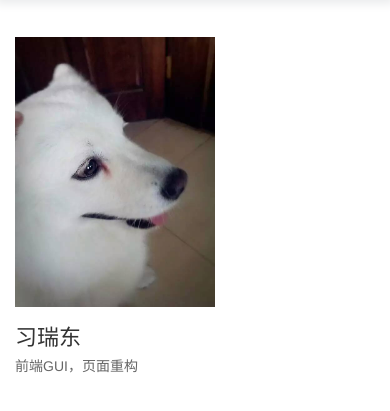
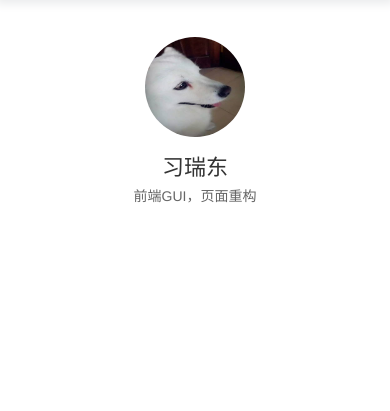
Before and after one commit to WizardShato/wizardshato.github.com, a plain HTML site: page my-blog.html in a window 390 px wide. Shown: the part 63-474 px from the top of the page. Drawn offline with nearby package versions, Linux system fonts and the light colour scheme.

Commit message:
库男孩更新

```diff
--- a/my-blog.html
+++ b/my-blog.html
@@ -77,7 +77,8 @@
       </div>
     </div>
     <div class="col-md-4 col-xs-12">
-      <div class="my_head">
+      <div class="">
+
       </div>
     </div>
   </div><!-- /.row -->
--- a/stylesheets/css/my-blog.css
+++ b/stylesheets/css/my-blog.css
@@ -11,7 +11,15 @@
 .nav li a.dt-registered:hover{  background:#FF4466; border-radius:5px;  color:#FFF; }
 
 /*专属：头像*/
-.my_head { margin-top:100px;}
+.my_head { padding-top:100px;}
+@media screen and (min-width: 1200px){
 .my_head img{ width:200px;}
 .my_head h3{ font-size:22px; line-height:22px;}
 .my_head h4{ font-size:14px; color:#666; line-height:14px;}
+}
+@media screen and (max-width: 1200px){
+.my_head { text-align:center; background-color:;}
+.my_head img{ width:100px; height:100px; border-radius:50px;}
+.my_head h3{ font-size:22px; line-height:22px;}
+.my_head h4{ font-size:14px; color:#666; line-height:14px;}
+}
```
